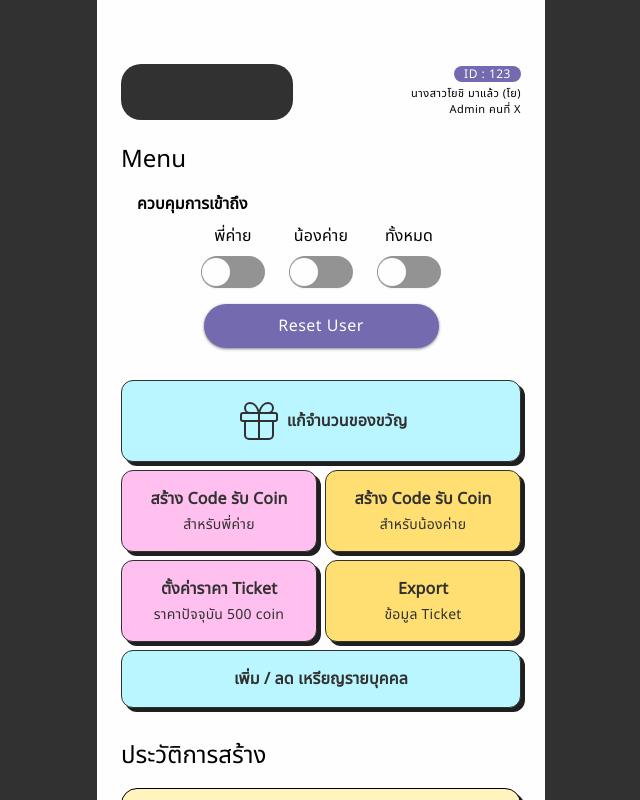
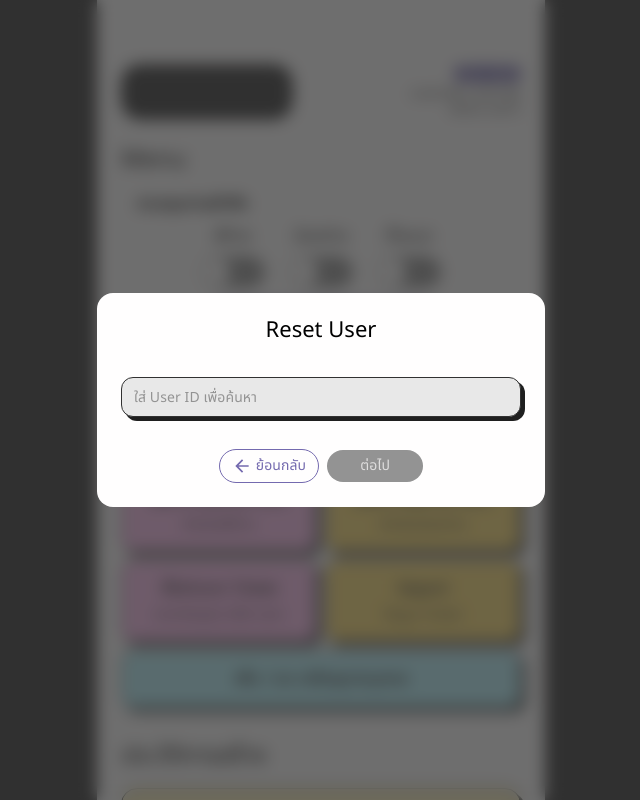
Before and after one commit to isd-sgcu/cucm25-frontend, a React (Vite) app: page /superadmin in a window 1280 px wide. Both pictures are taken after a click on the button "Reset User". Shown: the whole page, without its empty margins (319-959 px from the left). Built offline with nearby package versions, Linux system fonts and the light colour scheme.

Commit message:
faet: reset user popup

```diff
--- /dev/null
+++ b/src/components/popup/ResetUserPopup.tsx
@@ -0,0 +1,164 @@
+import { useState } from 'react'
+import { Input } from '../ui/input'
+import { Button } from '../ui/button'
+import { ArrowBack } from '@mui/icons-material'
+import type { UserInterface } from '@/interface/user'
+import { mockJuniorUser } from '@/utils/const'
+import { formatEducationLevel, formatRole } from '@/utils/function'
+
+interface ResetUserPopupProps {
+  setOpenReceivingCoinPopup: (bool: boolean) => void
+}
+
+function ResetUserPopup({ setOpenReceivingCoinPopup }: ResetUserPopupProps) {
+  const [step, setStep] = useState<1 | 2>(1)
+  const [userId, setUserId] = useState<string>('')
+  const [isUserExisted, setIsUserExisted] = useState(false)
+  const [targetUser, setTargetUser] = useState<UserInterface | null>(null)
+
+  const handleClosePopup = () => {
+    setUserId('')
+    setStep(1)
+    setOpenReceivingCoinPopup(false)
+  }
+
+  function handleSubmitStep1(e: React.FormEvent) {
+    e.preventDefault()
+    setStep(2)
+
+    // Just mocking
+    const randomNum = Math.random()
+    if (randomNum < 0.5) {
+      setIsUserExisted(false)
+    } else {
+      setTargetUser(mockJuniorUser)
+      setIsUserExisted(true)
+    }
+  }
+
+  return (
+    <>
+      {/* Overlay */}
+      <div className='fixed inset-0 bg-black/70 backdrop-blur-sm z-40'></div>
+
+      {/* Modal Step 1 */}
+      {step == 1 && (
+        <div className='fixed inset-0 z-50 flex items-center justify-center'>
+          <form
+            className='max-w-md w-[80%] flex flex-col gap-8 items-center bg-white rounded-2xl p-6'
+            onSubmit={handleSubmitStep1}
+          >
+            {/* Header */}
+            <p className='title-large text-center'>Reset User</p>
+
+            {/* Form */}
+            <div className='w-full flex flex-col'>
+              <Input
+                value={userId}
+                placeholder='ใส่ User ID เพื่อค้นหา'
+                onChange={e => {
+                  setUserId(e.target.value);
+                }}
+              />
+            </div>
+
+            {/* Buttons */}
+            <div className='w-full flex justify-center items-center gap-2 flex-wrap'>
+              <Button
+                size='custom'
+                className='rounded-full px-3 py-1.5 flex gap-1 w-fit min-w-24 justify-center items-center'
+                variant='outline'
+                onClick={() => handleClosePopup()}
+              >
+                <ArrowBack fontSize='small' />
+                <p>ย้อนกลับ</p>
+              </Button>
+              <Button
+                size='custom'
+                className='rounded-full px-3 py-1.5 flex gap-1 w-fit min-w-24'
+                type='submit'
+                disabled={userId.trim() === ''}
+              >
+                ต่อไป
+              </Button>
+            </div>
+          </form>
+        </div>
+      )}
+
+      {/* Modal Step 2 */}
+      {step == 2 && (
+        <div className='fixed inset-0 z-50 flex items-center justify-center'>
+          <form
+            className='max-w-md w-[80%] flex flex-col gap-3 items-center bg-white rounded-2xl p-6'
+            onSubmit={handleClosePopup}
+          >
+            {/* Header */}
+            <p className='title-large text-center'>Reset User</p>
+
+            {
+              isUserExisted && targetUser ? (
+                <>
+                  {/* User Data */}
+                  <div className='w-full flex flex-col gap-1'>
+                    <div className='rounded-2xl px-4 bg-purple text-white w-fit mx-auto title-medium-emphasized py-1.5'>ID : {targetUser.studentId}</div>
+                    <div className="flex flex-col text-center">
+                      <p className='title-large-emphasized'>{targetUser.firstname + " " + targetUser.lastname}</p>
+                      <p className='title-medium'>{targetUser.school + " " + formatEducationLevel({
+                        educationLevel: targetUser.education_level,
+                        year: targetUser.year
+                      })}</p>
+                      <p className='title-medium'>{formatRole(targetUser.role)}</p>
+                    </div>
+                  </div>
+
+                  {/* Buttons */}
+                  <div className='w-full flex justify-center items-center gap-2 flex-wrap'>
+                    <Button
+                      size='custom'
+                      className='rounded-full px-3 py-1.5 flex gap-1 w-fit min-w-24 justify-center items-center'
+                      variant='outline'
+                      onClick={() => setStep(1)}
+                    >
+                      <ArrowBack fontSize='small' />
+                      <p>ย้อนกลับ</p>
+                    </Button>
+                    <Button
+                      size='custom'
+                      className='rounded-full px-3 py-1.5 flex gap-1 w-fit min-w-24'
+                      type='submit'
+                    >
+                      ยืนยัน
+                    </Button>
+                  </div>
+                </>
+              ) : (
+                <>
+                  {/* User Data */}
+                  <div className='w-full flex flex-col gap-1'>
+                    <p className='text-center headline-large-emphasized text-red'>ไม่มี User ID นี้</p>
+                  </div>
+
+                  {/* Buttons */}
+                  <div className='w-full flex justify-center items-center gap-2 flex-wrap'>
+                    <Button
+                      size='custom'
+                      className='rounded-full px-3 py-1.5 flex gap-1 w-fit min-w-24 justify-center items-center'
+                      variant='outline'
+                      onClick={() => setStep(1)}
+                    >
+                      <ArrowBack fontSize='small' />
+                      <p>ย้อนกลับ</p>
+                    </Button>
+                  </div>
+                </>
+              )
+            }
+          </form >
+        </div >
+      )}
+    </>
+  )
+}
+
+export default ResetUserPopup
--- /dev/null
+++ b/src/components/superadmin/AccessAndResetUserSection.tsx
@@ -0,0 +1,54 @@
+import { Switch } from '@/components/ui/switch';
+import { Button } from '@/components/ui/button';
+import { useState } from 'react';
+import ResetUserPopup from "../popup/ResetUserPopup";
+
+
+function AccessAndResetUserSection() {
+  const [isSwitchOn, setIsSwitchOn] = useState<boolean[]>([false, false, false]);
+  const controlRoleSwitch = ['พี่ค่าย', 'น้องค่าย', 'ทั้งหมด'];
+  const [openResetUserPopup, setOpenResetUserPopup] = useState(false);
+
+  const handleSwitchChange = (index: number) => {
+    const updatedSwitches = [...isSwitchOn];
+    updatedSwitches[index] = !updatedSwitches[index];
+    setIsSwitchOn(updatedSwitches);
+  };
+  return (
+    <>
+      <div className="flex flex-col gap-2 justify-center">
+        <p className="px-4 title-medium-emphasized">ควบคุมการเข้าถึง</p>
+        <div className="flex flex-col gap-4 justify-start items-center w-fit mx-auto">
+          <div className="flex flex-row gap-6 w-fit">
+            {
+              controlRoleSwitch.map((role, index) => (
+                <div key={index} className="flex flex-col items-center gap-2">
+                  <p className="title-medium">{role}</p>
+                  <Switch
+                    id={role}
+                    checked={isSwitchOn[index]}
+                    onCheckedChange={() => handleSwitchChange(index)}
+                    className="h-8 w-16"
+                  />
+                </div>
+              ))
+            }
+          </div>
+          <Button
+            size={'lg'}
+            className='shadow-elevation-1 rounded-full body-large'
+            onClick={() => setOpenResetUserPopup(true)}
+          >
+            Reset User
+          </Button>
+        </div>
+      </div>
+
+      {openResetUserPopup && (
+        <ResetUserPopup setOpenReceivingCoinPopup={setOpenResetUserPopup} />
+      )}
+    </>
+  );
+}
+
+export default AccessAndResetUserSection;
--- a/src/page/superadmin/Landing.tsx
+++ b/src/page/superadmin/Landing.tsx
@@ -1,20 +1,9 @@
 import ActivityHistoryCardList from "@/components/ActivityHistoryCardList";
 import Logo from "@/components/Logo";
 import EditButtonGroupSection from "@/components/superadmin/EditButtonGroupSection";
-import { Switch } from "@/components/ui/switch";
-import { Button } from "@/components/ui/button";
-import { useState } from "react";
+import AccessAndResetUserSection from "@/components/superadmin/AccessAndResetUserSection";
 
 function SuperAdminLanding() {
-  const [isSwitchOn, setIsSwitchOn] = useState<boolean[]>([false, false, false]);
-  const controlRoleSwitch = ['พี่ค่าย', 'น้องค่าย', 'ทั้งหมด'];
-
-  const handleSwitchChange = (index: number) => {
-    const updatedSwitches = [...isSwitchOn];
-    updatedSwitches[index] = !updatedSwitches[index];
-    setIsSwitchOn(updatedSwitches);
-  };
-
   return (
     <div className="flex flex-col gap-6 px-6">
       <div className="mt-16 flex flex-row justify-between items-center">
@@ -30,32 +19,7 @@ function SuperAdminLanding() {
       <div className="flex flex-col gap-8">
         <div className="flex flex-col gap-4">
           <p className="headline-small-emphasized">Menu</p>
-          <div className="flex flex-col gap-2 justify-center">
-            <p className="px-4 title-medium-emphasized">ควบคุมการเข้าถึง</p>
-            <div className="flex flex-col gap-4 justify-start items-center w-fit mx-auto">
-              <div className="flex flex-row gap-6 w-fit">
-                {
-                  controlRoleSwitch.map((role, index) => (
-                    <div key={index} className="flex flex-col items-center gap-2">
-                      <p className="title-medium">{role}</p>
-                      <Switch
-                        id={role}
-                        checked={isSwitchOn[index]}
-                        onCheckedChange={() => handleSwitchChange(index)}
-                        className="h-8 w-16"
-                      />
-                    </div>
-                  ))
-                }
-              </div>
-              <Button
-                size={'lg'}
-                className='shadow-elevation-1 rounded-full body-large'
-              >
-                Reset User
-              </Button>
-            </div>
-          </div>
+          <AccessAndResetUserSection />
         </div>
         <EditButtonGroupSection />
         <ActivityHistoryCardList />
```
Also changed, not shown: src/components/superadmin/EditButtonGroupSection.tsx (+8 -0 lines).
